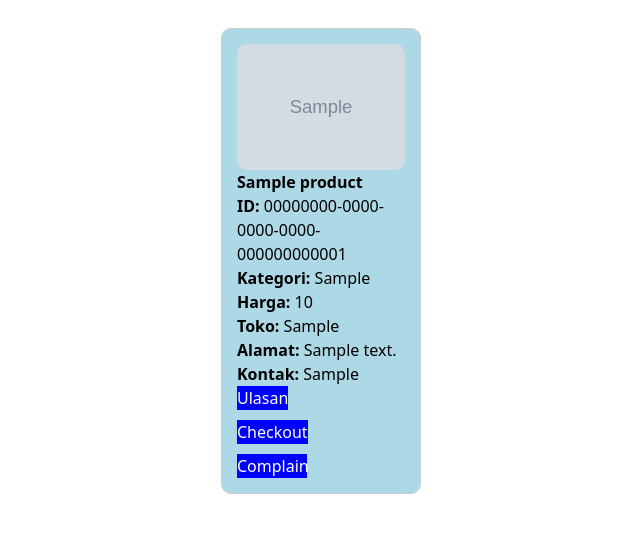
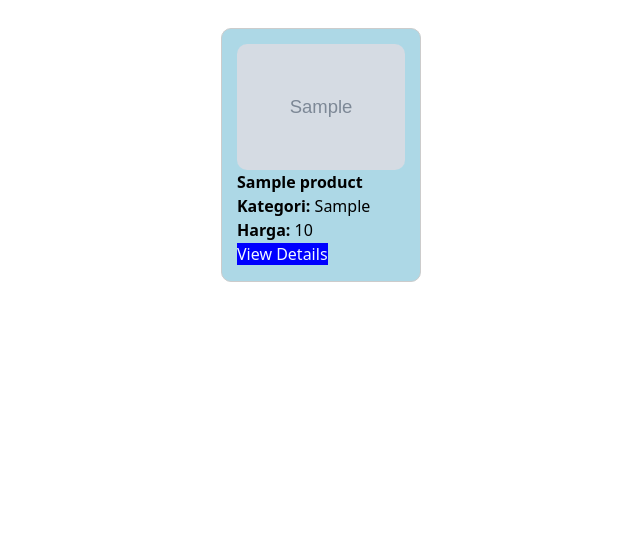
Before and after one commit to PBP24E06/aquaadventurebali, a Django app: page / in a window 1280 px wide. Shown: the part 220-753 px from the top of the page, without its empty margins (319-959 px from the left). Run offline with Django 5.2, Linux system fonts and the light colour scheme; tables that the repository leaves empty hold one stand-in row (values such as "Sample post"); grey boxes marked "Sample" are stand-in pictures; some libraries are stand-ins or nearby versions.

Commit message:
bikin detail product

```diff
--- a/main/templates/card_product.html
+++ b/main/templates/card_product.html
@@ -1,33 +1,7 @@
 <div style="border: 1px solid #ccc; border-radius: 10px; padding: 15px; margin: 10px; width: 200px; background-color: lightblue;">
     <img src="{{ data.gambar }}" alt="{{ data.name }}" style="width: 100%; height: auto; border-radius: 10px;">
     <h3><strong>{{ data.name }}</strong></h3>
-    <p><strong>ID:</strong> {{ data.id }}</p>
     <p><strong>Kategori:</strong> {{ data.kategori }}</p>
     <p><strong>Harga:</strong> {{ data.harga }}</p>
-    <p><strong>Toko:</strong> {{ data.toko }}</p>
-    <p><strong>Alamat:</strong> {{ data.alamat }}</p>
-    <p><strong>Kontak:</strong> {{ data.kontak }}</p>
-    <div style="display: flex; flex-direction: column; gap: 10px; width: 70px;">
-
-        <a href="{% url 'main:all_review' data.pk %}">
-            <button style="background-color: blue; color: white;">Ulasan</button>
-        </a>
-
-        <a href="{% url 'main:checkout' data.pk %}">
-            <button style="background-color: blue; color: white;">Checkout</button>
-        </a>
-
-        <button style="background-color: blue; color: white;">Complain</button>
-    </div>
-    {% if request.user.profile.role == "ADMIN" %}
-    <h1>*Untuk admin*</h1>
-    <div style="display: flex; flex-direction: column; gap: 10px; width: 70px;">
-        <a href="{% url 'main:delete_product' data.pk %}">
-            <button style="background-color: blue; color: white;">Delete</button>
-        </a>
-        <a href="{% url 'main:edit_product' data.pk %}">
-            <button style="background-color: blue; color: white;">Edit</button>
-        </a>
-    </div>
-    {% endif %}
+    <a href="{% url 'main:product_detail' data.id %}" class="btn btn-primary" style="background-color: blue; color: aliceblue;">View Details</a>
 </div>
--- a/main/urls.py
+++ b/main/urls.py
@@ -1,6 +1,6 @@
 from django.contrib import admin
 from django.urls import path
-from main.views import show_main, login_user, logout_user, register, checkout, request_admin, show_json, create_product, delete_product, edit_product, all_review, request_admin, create_review
+from main.views import show_main, login_user, logout_user, register, checkout, request_admin, show_json, create_product, delete_product, edit_product, all_review, request_admin, create_review, product_detail
 
 
 app_name = "main"
@@ -17,5 +17,7 @@ urlpatterns = [
     path("all-review/<uuid:id>", all_review, name="all_review"),
     path('create-product', create_product, name='create_product'),
     path('delete/<uuid:id>', delete_product, name='delete_product'),
-    path('edit-product/<uuid:id>', edit_product, name='edit_product')
+    path('edit-product/<uuid:id>', edit_product, name='edit_product'),
+    path('product-detail/<uuid:id>', product_detail, name='product_detail'),
+
 ]
--- a/main/views.py
+++ b/main/views.py
@@ -1,4 +1,4 @@
-from django.shortcuts import render, redirect
+from django.shortcuts import render, redirect, get_object_or_404
 from django.shortcuts import render, reverse
 from django.http import HttpResponse
 from django.core import serializers
@@ -234,3 +234,7 @@ def edit_product(request, id):
 
     context = {'form': form}
     return render(request, "edit_product.html", context)
+
+def product_detail(request, id):
+    product = get_object_or_404(Product, id=id)
+    return render(request, 'product_detail.html', {'data': product})
```
Also changed, not shown: main/templates/product_detail.html (added, +45 -0 lines), main/migrations/0014_merge_20241025_1606.py (added).
